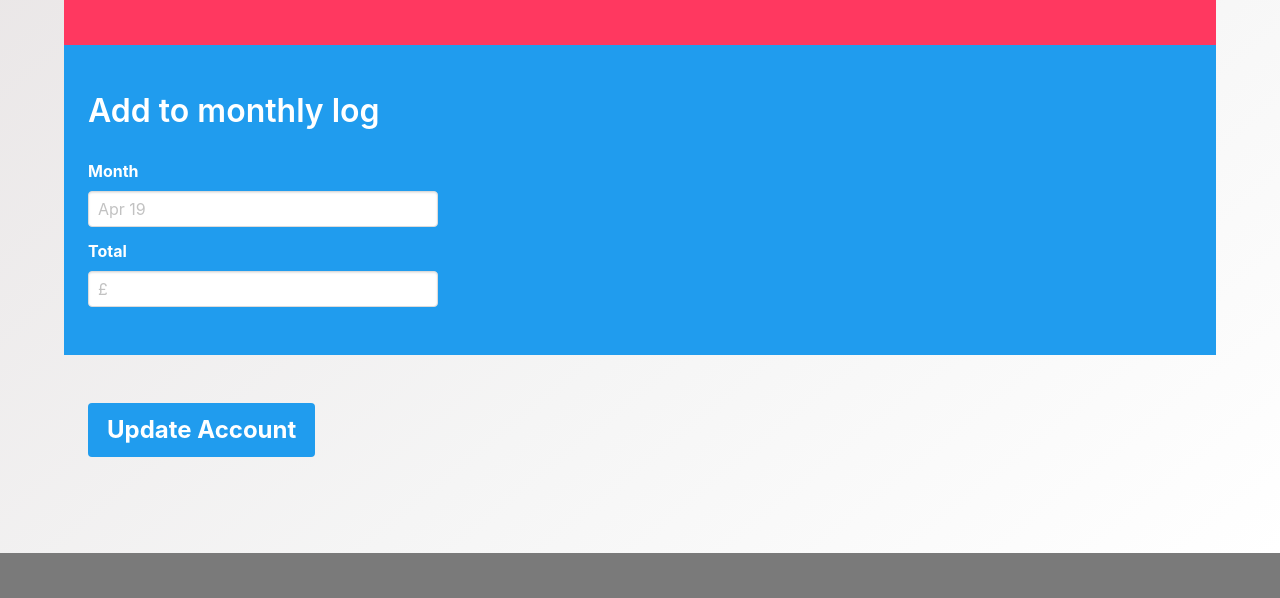
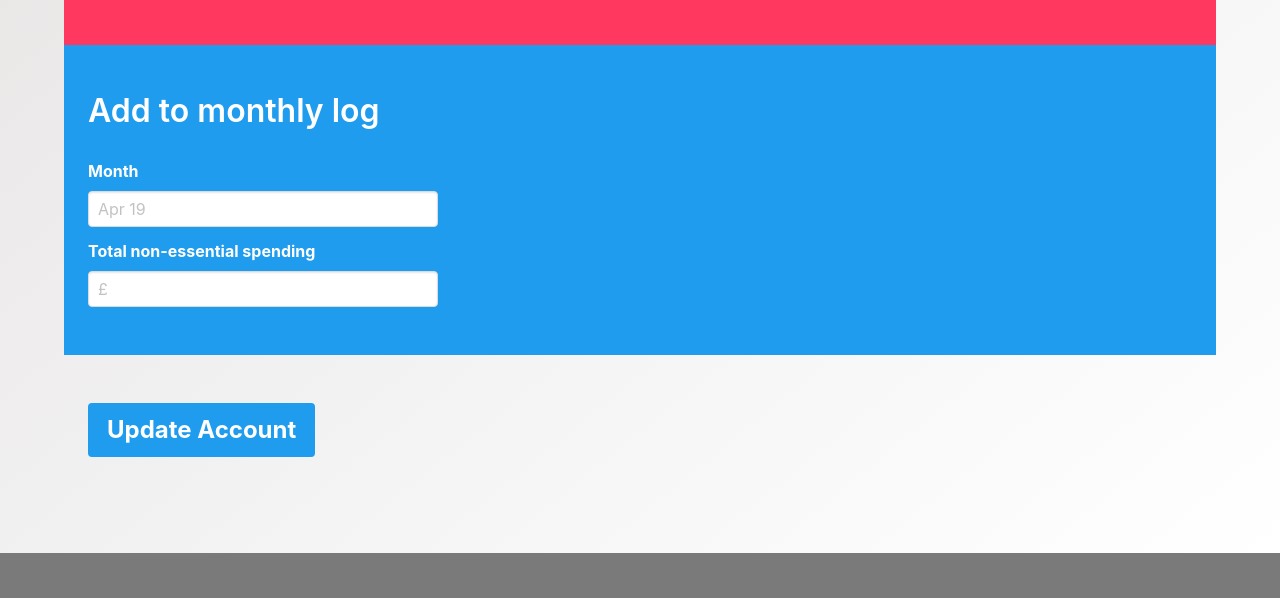
Before and after one commit to AdamJDuggan/abacus-express, a website: page public/dashboard.html in a window 1280 px wide. Shown: the part 2332-2930 px from the top of the page. Drawn offline with nearby package versions, Linux system fonts and the light colour scheme.

Commit message:
design complete. login and reg pages  complete. Need to jsut pass data onto dashboard 2

```diff
--- a/public/dashboard.html
+++ b/public/dashboard.html
@@ -232,7 +232,7 @@ placeholder="Per month">
 </div>
 </div>
 <div class="field">
-<label class="label has-text-white">Total</label>
+<label class="label has-text-white">Total non-essential spending</label>
 <div class="control">
 <input id="addMonthAmount" class="input" type="number" placeholder="£">
 </div>
```
